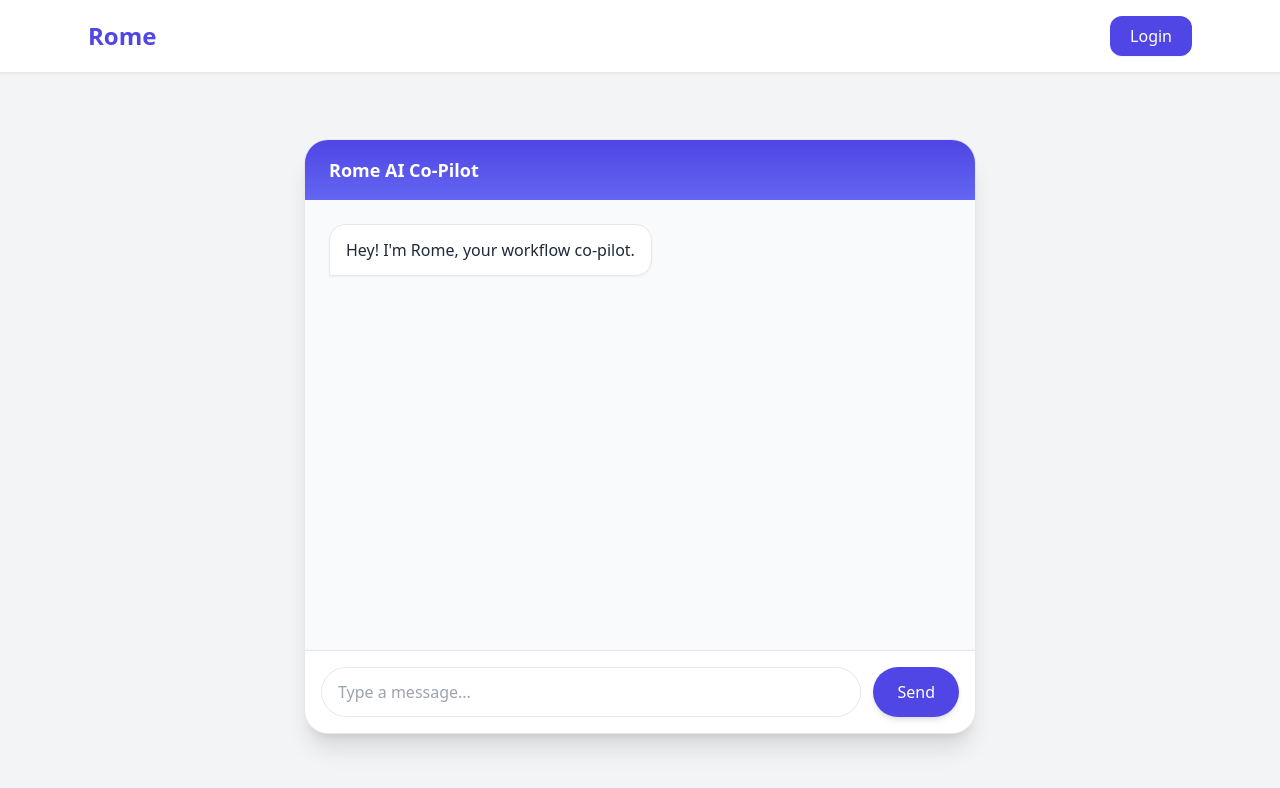
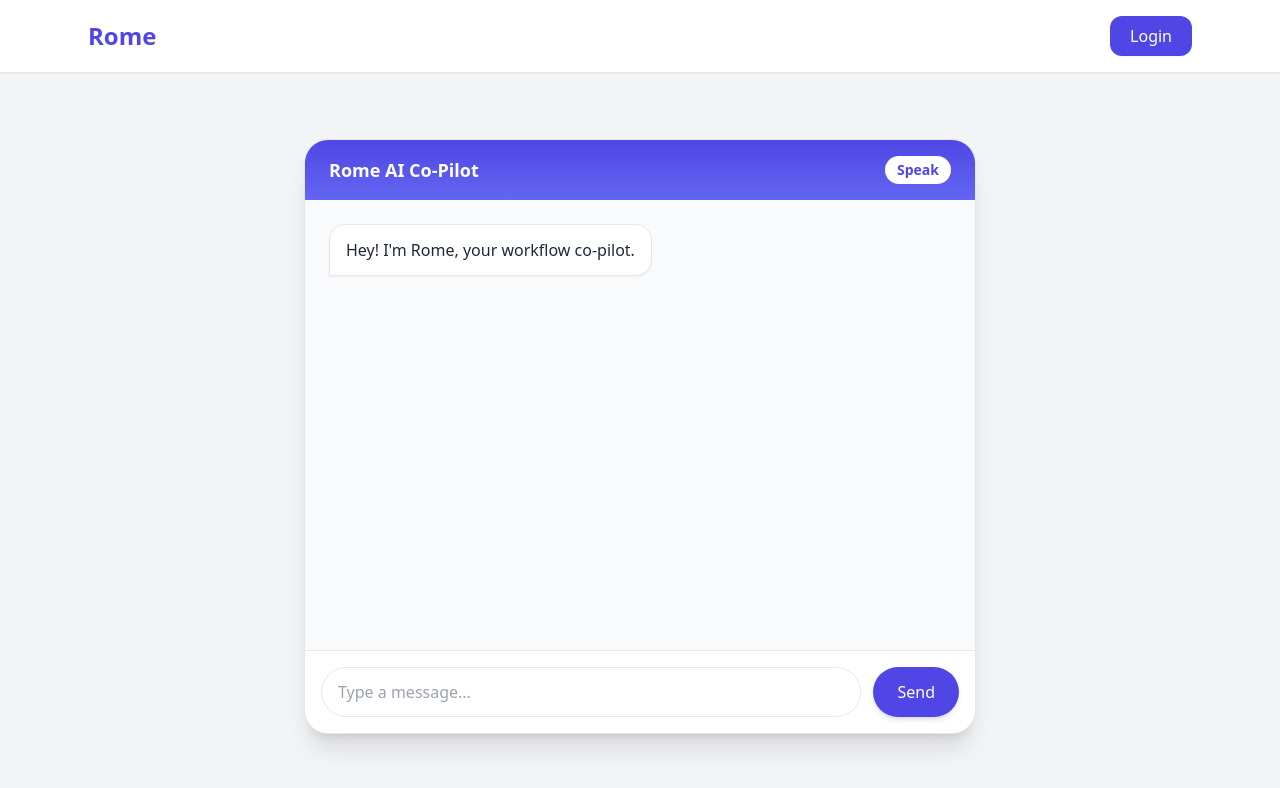
Before and after one commit to fatiimhh/AI-Powered-ChatApp, a React (Vite) app: page / in a window 1280 px wide. Shown: the top 788 px of the page. Built offline with nearby package versions, Linux system fonts and the light colour scheme.

Commit message:
added useSpeechRecognition hook

```diff
--- /dev/null
+++ b/src/hooks/useSpeechRecognition.js
@@ -0,0 +1,35 @@
+import { useState, useEffect } from "react";
+
+export default function useSpeechRecognition() {
+  const [listening, setListening] = useState(false);
+  const [transcript, setTranscript] = useState("");
+
+  // initialize SpeechRecognition and set up event handlers
+  useEffect(() => {
+    const SpeechRecognition =
+      window.SpeechRecognition || window.webkitSpeechRecognition;
+    if (!SpeechRecognition) return;
+
+    const recognition = new SpeechRecognition();
+    recognition.continuous = false;
+    recognition.interimResults = false;
+    recognition.lang = "en-US"; // will add more language support later
+
+    // update transcript state when speech is recognized
+    recognition.onresult = (event) => {
+      setTranscript(event.results[0][0].transcript);
+    };
+
+    recognition.onend = () => setListening(false);
+
+    if (listening) recognition.start();
+
+    return () => recognition.stop();
+  }, [listening]);
+
+  return {
+    transcript,
+    listening,
+    startListening: () => setListening(true), // function to start listening
+  };
+}
--- a/src/pages/Home.jsx
+++ b/src/pages/Home.jsx
@@ -1,22 +1,41 @@
 import { useState, useRef, useEffect } from "react";
 import MessageBubble from "../components/MessageBubble";
+import useSpeechRecognition from "../hooks/useSpeechRecognition";
 
 export default function Home() {
   const [messages, setMessages] = useState([
     { role: "assistant", content: "Hey! I'm Rome, your workflow co-pilot." },
   ]);
   const [input, setInput] = useState("");
-  const [isTyping, setIsTyping] = useState(false); // typing state
+  const [isTyping, setIsTyping] = useState(false);
   const messagesEndRef = useRef(null);
 
-  const sendMessage = async () => {
-    if (!input.trim()) return;
+  // Speech Recognition
+  const {
+    transcript,
+    listening,
+    startListening,
+    stopListening,
+    resetTranscript,
+  } = useSpeechRecognition();
 
-    // Add user message
-    const newMessages = [...messages, { role: "user", content: input }];
+  // Speak assistant replies out loud
+  const speak = (text) => {
+    if (!window.speechSynthesis) return;
+    const utterance = new SpeechSynthesisUtterance(text);
+    utterance.lang = "en-US";
+    utterance.rate = 1; // normal speed
+    speechSynthesis.speak(utterance);
+  };
+
+  const sendMessage = async (userInput = input) => {
+    if (!userInput.trim()) return;
+
+    const newMessages = [...messages, { role: "user", content: userInput }];
     setMessages(newMessages);
     setInput("");
-    setIsTyping(true); // show typing indicator
+    resetTranscript(); // clear voice transcript if used
+    setIsTyping(true);
 
     try {
       const res = await fetch("http://localhost:5000/api/groq", {
@@ -27,23 +46,34 @@ export default function Home() {
 
       const data = await res.json();
 
-      // Extract Groq reply with safe fallbacks
       const reply =
         data.choices?.[0]?.message?.content ||
         data.choices?.[0]?.text ||
-        JSON.stringify(data) ||
         "No response from Groq";
 
       setMessages([...newMessages, { role: "assistant", content: reply }]);
+
+      // Read reply out loud
+      speak(reply);
     } catch (err) {
       console.error("Error calling backend:", err);
-      setMessages([...newMessages, { role: "assistant", content: "Error calling API ❌" }]);
+      setMessages([
+        ...newMessages,
+        { role: "assistant", content: "Error calling API ❌" },
+      ]);
     } finally {
-      setIsTyping(false); // hide typing indicator
+      setIsTyping(false);
     }
   };
 
-  // Auto scroll to bottom
+  // Send voice input automatically when finished speaking
+  useEffect(() => {
+    if (transcript && !listening) {
+      sendMessage(transcript);
+    }
+    // eslint-disable-next-line react-hooks/exhaustive-deps
+  }, [transcript, listening]);
+
   useEffect(() => {
     messagesEndRef.current?.scrollIntoView({ behavior: "smooth" });
   }, [messages, isTyping]);
@@ -51,8 +81,16 @@ export default function Home() {
   return (
     <div className="w-full max-w-2xl flex flex-col bg-white rounded-3xl shadow-xl border overflow-hidden">
       {/* Header */}
-      <div className="px-6 py-4 bg-gradient-to-r from-indigo-600 to-indigo-500 text-white font-semibold text-lg">
+      <div className="px-6 py-4 bg-gradient-to-r from-indigo-600 to-indigo-500 text-white font-semibold text-lg flex justify-between items-center">
         Rome AI Co-Pilot
+        <button
+          onClick={listening ? stopListening : startListening}
+          className={`ml-4 px-3 py-1 rounded-full text-sm ${
+            listening ? "bg-red-500 text-white" : "bg-white text-indigo-600"
+          }`}
+        >
+          {listening ? "Stop" : "Speak"}
+        </button>
       </div>
 
       {/* Messages */}
@@ -64,7 +102,6 @@ export default function Home() {
           <MessageBubble key={i} role={msg.role} content={msg.content} />
         ))}
 
-        {/* Typing indicator */}
         {isTyping && (
           <div className="text-gray-500 italic">Rome is typing...</div>
         )}
@@ -83,7 +120,7 @@ export default function Home() {
           onKeyDown={(e) => e.key === "Enter" && sendMessage()}
         />
         <button
-          onClick={sendMessage}
+          onClick={() => sendMessage()}
           className="px-6 py-3 bg-indigo-600 text-white font-medium rounded-full hover:bg-indigo-700 transition-all shadow-md"
         >
           Send
```
